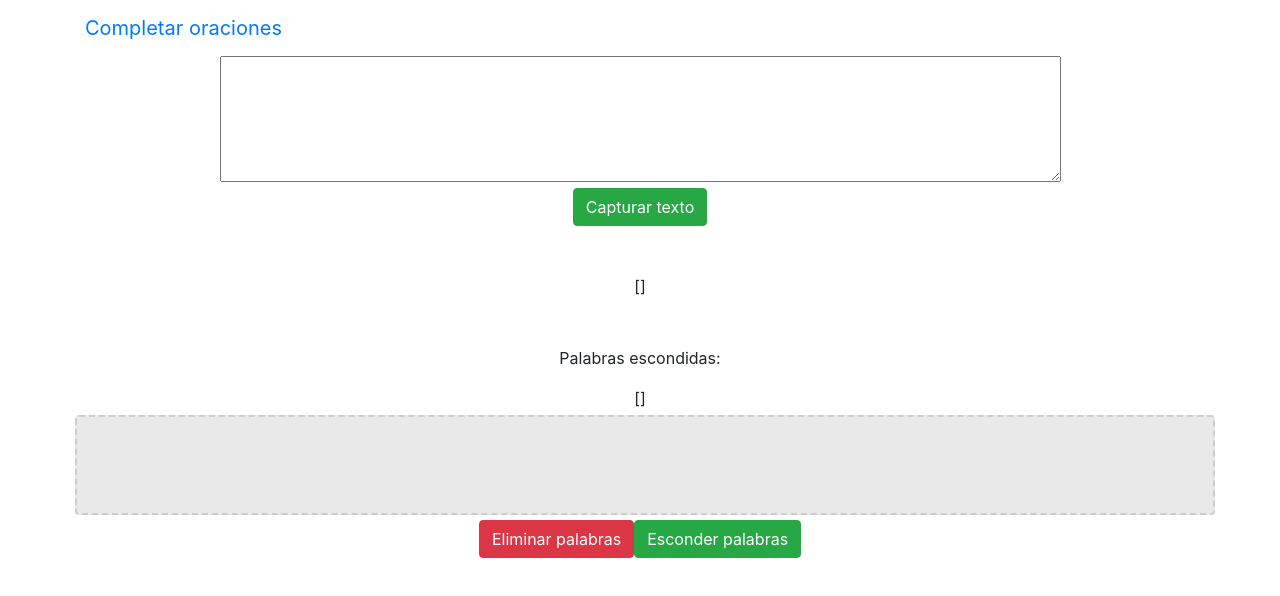
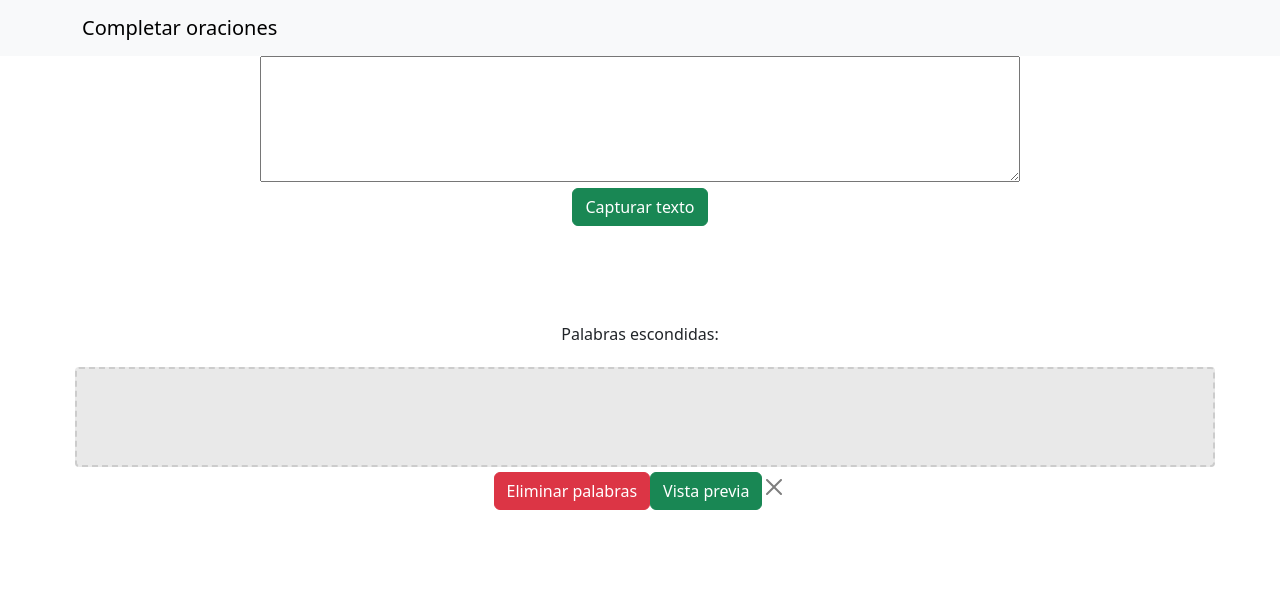
Before and after one commit to andres857/upbactividades, a plain HTML site: page index.html in a window 1280 px wide. Drawn offline with nearby package versions, Linux system fonts and the light colour scheme.

Commit message:
se cambian los cdn de bootstrap

```diff
--- a/index.html
+++ b/index.html
@@ -2,8 +2,11 @@
 <html>
     <head>
         <meta charset="utf-8">
+        <meta name="viewport" content="width=device-width, initial-scale=1">
         <title>Sentence completion</title>
-        <link rel="stylesheet" href="https://cdnjs.cloudflare.com/ajax/libs/twitter-bootstrap/4.6.0/css/bootstrap.min.css">
+        <link href="https://cdn.jsdelivr.net/npm/bootstrap@5.3.0-alpha3/dist/css/bootstrap.min.css" rel="stylesheet" integrity="sha384-KK94CHFLLe+nY2dmCWGMq91rCGa5gtU4mk92HdvYe+M/SXH301p5ILy+dN9+nJOZ" crossorigin="anonymous">
+        <script src="https://cdn.jsdelivr.net/npm/bootstrap@5.3.0-alpha3/dist/js/bootstrap.bundle.min.js" integrity="sha384-ENjdO4Dr2bkBIFxQpeoTz1HIcje39Wm4jDKdf19U8gI4ddQ3GYNS7NTKfAdVQSZe" crossorigin="anonymous"></script>
+
         <link rel="stylesheet" href="./css/styles.css">
         <style></style>
     </head>
@@ -43,6 +46,8 @@
                 hiddenWords: [],
                 draggedWord: null,
                 draggedWordIndex: null,
+                textWithHiddenWordsArray:[],
+                finaltext: null
             }
         },
         template: `
@@ -61,7 +66,6 @@
 
                 <div class="row mt-5">
                     <div class="col-12">
-                        {{messageWords}}
                         <div v-if="showCapturedText">
                             <p>Selecciona las palabras que deseas esconder arrastrándolas a la zona de palabras escondidas:</p>
                             <div v-for="(word, index) in messageWords" :key="index" class="word" :class="{ 'dragged-word': isWordDragged(index) }"
@@ -70,8 +74,6 @@
                                 @dragend="dragEnd($event)"
                                 >
                                 {{word}}
-                                <br>
-                                {{index}}
                             </div>
                         </div>
                     </div>
@@ -80,7 +82,6 @@
                 <div class="row">
                     <div class="col-12 mt-5">
                         <p>Palabras escondidas:</p>
-                        {{hiddenWords}}
                     </div>
 
                     <div class=" col-12 drop-zone"
@@ -95,10 +96,36 @@
                     </div>
                     <div class="col-12">
                         <button @click="deleteAllWordsZoneDrop()" type="button" class="btn btn-danger">Eliminar palabras</button>
-                        <button @click="createHiddenWords()" type="button" class="btn btn-success">Esconder palabras</button>
+
+                        <!-- Button trigger modal -->
+                            <button @click="createHiddenText()" type="button" class="btn btn-success" data-bs-toggle="modal" data-bs-target="#exampleModal">
+                                Vista previa
+                            </button>
+                    <button type="button" class="btn-close" data-bs-dismiss="modal" aria-label="Close"></button>
+
                     </div>
                 </div>
             </div>
+
+            <!-- Modal -->
+            <div class="modal fade" id="exampleModal" tabindex="-1" aria-labelledby="exampleModalLabel" aria-hidden="true">
+            <div class="modal-dialog modal-lg">
+                <div class="modal-content">
+                <div class="modal-header">
+                    <h1 class="modal-title fs-5" id="exampleModalLabel">Texto final</h1>
+                    <button type="button" class="btn-close" data-bs-dismiss="modal" aria-label="Close"></button>
+                </div>
+                <div class="modal-body">
+                    {{finaltext}}
+                </div>
+                <div class="modal-footer">
+                    <button type="button" class="btn btn-secondary" data-bs-dismiss="modal">Cerrar</button>
+                    <button type="button" class="btn btn-primary">Guardar</button>
+                </div>
+                </div>
+            </div>
+            </div>
+
         `,
         methods: {
             createArrayWords(message){
@@ -143,7 +170,14 @@
             },
             deleteAllWordsZoneDrop(){
                 this.hiddenWords.splice(0, this.hiddenWords.length);
-            }
+                this.textWithHiddenWords.splice(0, this.textWithHiddenWords.length);
+            },
+            createHiddenText() {
+                this.textWithHiddenWordsArray = this.messageWords.map((word,index)=>{
+                    return this.hiddenWords.includes(index) ? '______' : word;
+                })
+                this.finaltext = this.textWithHiddenWordsArray.join(' ')
+            },
         },
         computed: {
             hiddenText() {
@@ -161,4 +195,5 @@
         console.log('pump error',err);
     }
 </script>
+
 </html>
```
